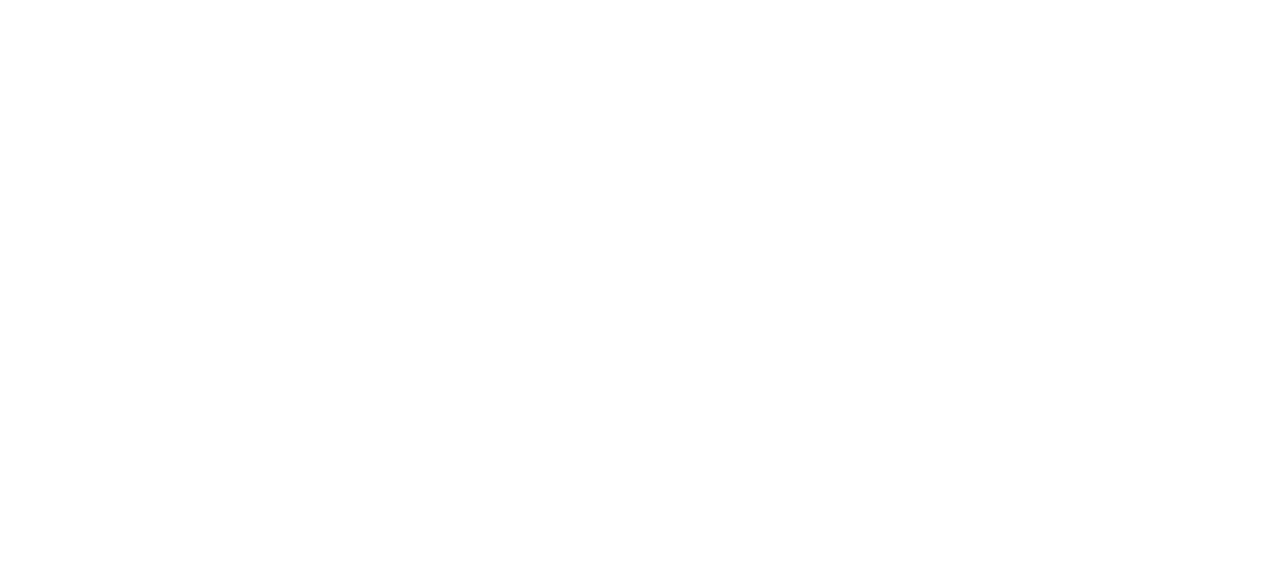
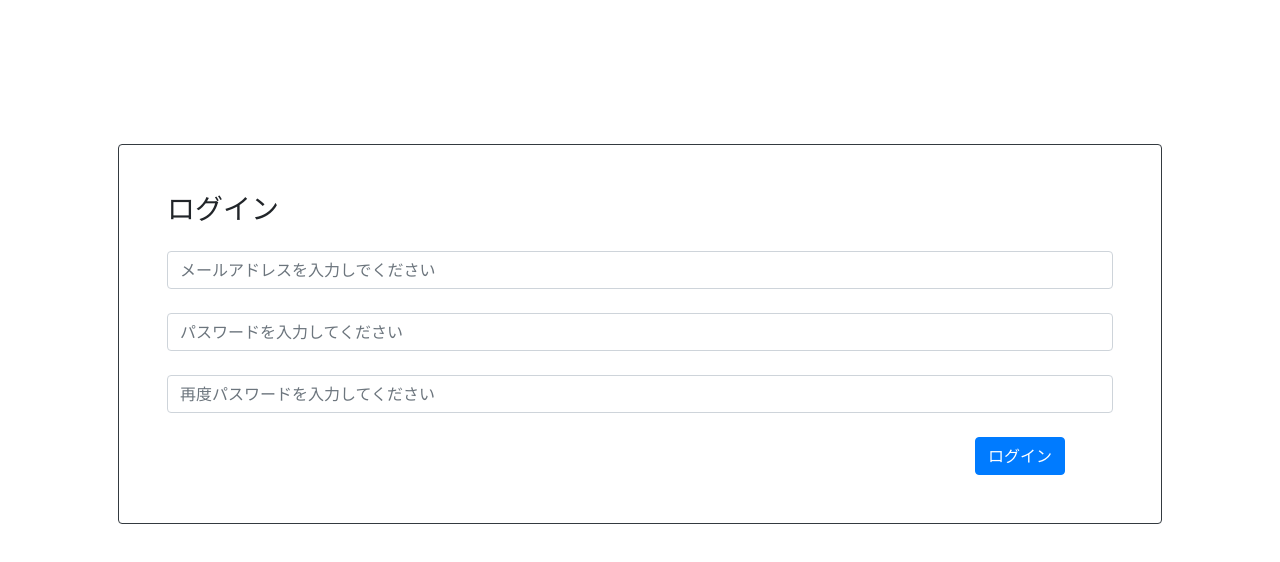
Before and after one commit to YoshiYoshiPro/SkillHub, a React (Create React App) app in the folder frontend/: page /login in a window 1280 px wide. Before the commit this address had no page. Shown: the top 562 px of the page. Built offline with nearby package versions, Linux system fonts and the light colour scheme; the HTML template or start-up script is replaced by a standard one.

Commit message:
✨ loginファイルの作成

```diff
--- a/frontend/src/App.tsx
+++ b/frontend/src/App.tsx
@@ -5,6 +5,7 @@
 
 import Profile from "./components/Profile";
 import ProfileEdit from "./components/ProfileEdit";
+import Login from "./components/Login";
 
 function App() {
   return (
@@ -13,6 +14,7 @@
         <Route path="/" element={<Home />} />
         <Route path="/profile" element={<Profile />} />
         <Route path="/profileEdit" element={<ProfileEdit />} />
+        <Route path="/login" element={<Login />} />
       </Routes>
     </div>
   );
--- /dev/null
+++ b/frontend/src/components/Login.tsx
@@ -0,0 +1,47 @@
+function Login() {
+  return (
+    <>
+      <div className="container p-5">
+        <div className="d-flex my-5">
+          <div className="col-12 mt-5 border border-dark p-5 rounded">
+            <h3 className="mb-4">ログイン</h3>
+
+            <div className="mb-4">
+              <input
+                type="text"
+                className="form-control"
+                placeholder="メールアドレスを入力しでください"
+              />
+            </div>
+
+            <div className="mb-4">
+              <input
+                type="text"
+                className="form-control"
+                placeholder="パスワードを入力してください"
+              />
+            </div>
+
+            <div className="">
+              <input
+                type="text"
+                className="form-control"
+                placeholder="再度パスワードを入力してください"
+              />
+            </div>
+
+            <div className="d-flex">
+              <div className="ml-5 ml-auto mr-5 mt-4">
+                <button type="button" className="btn btn-primary">
+                  ログイン
+                </button>
+              </div>
+            </div>
+          </div>
+        </div>
+      </div>
+    </>
+  );
+}
+
+export default Login;
```
